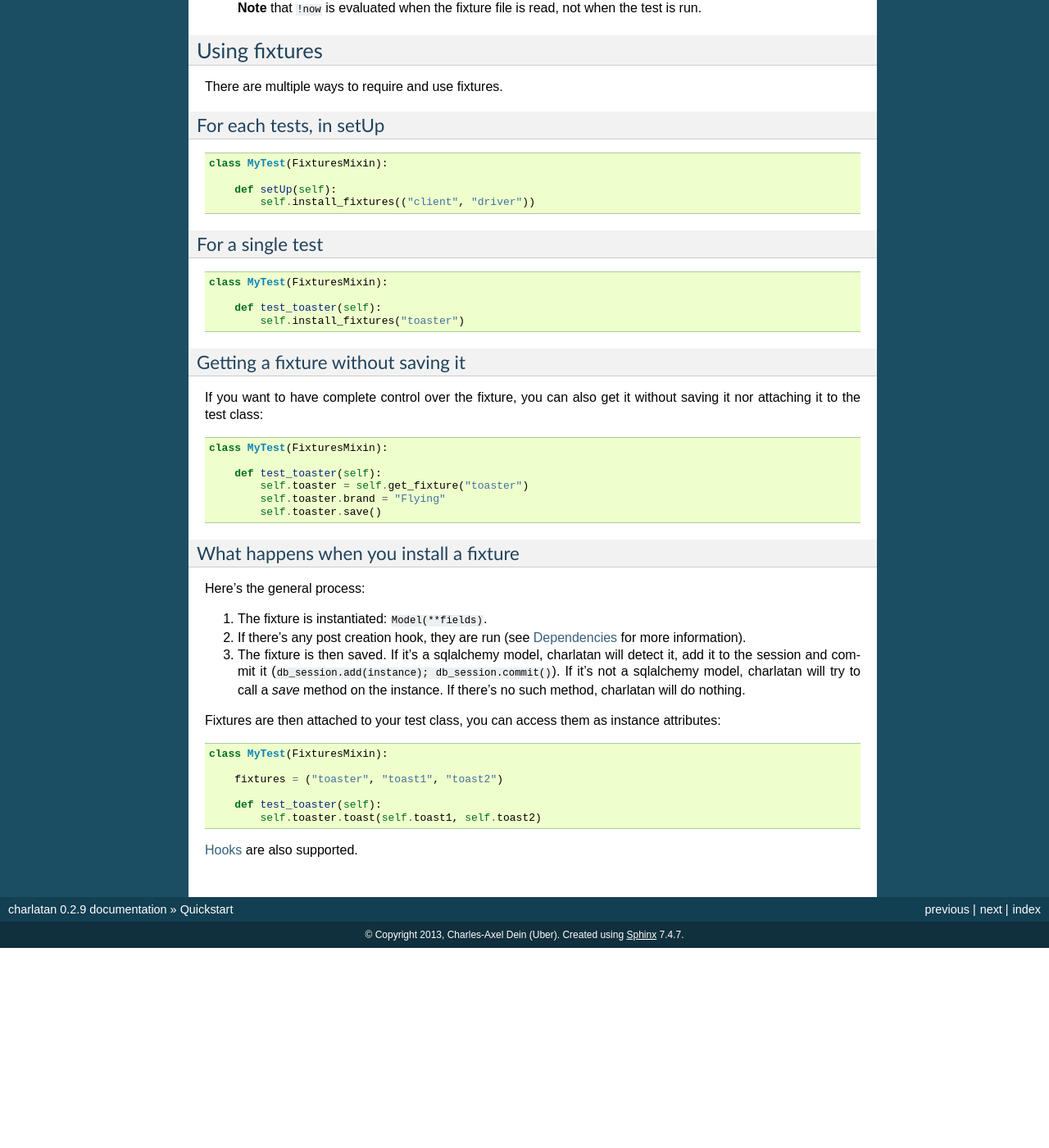
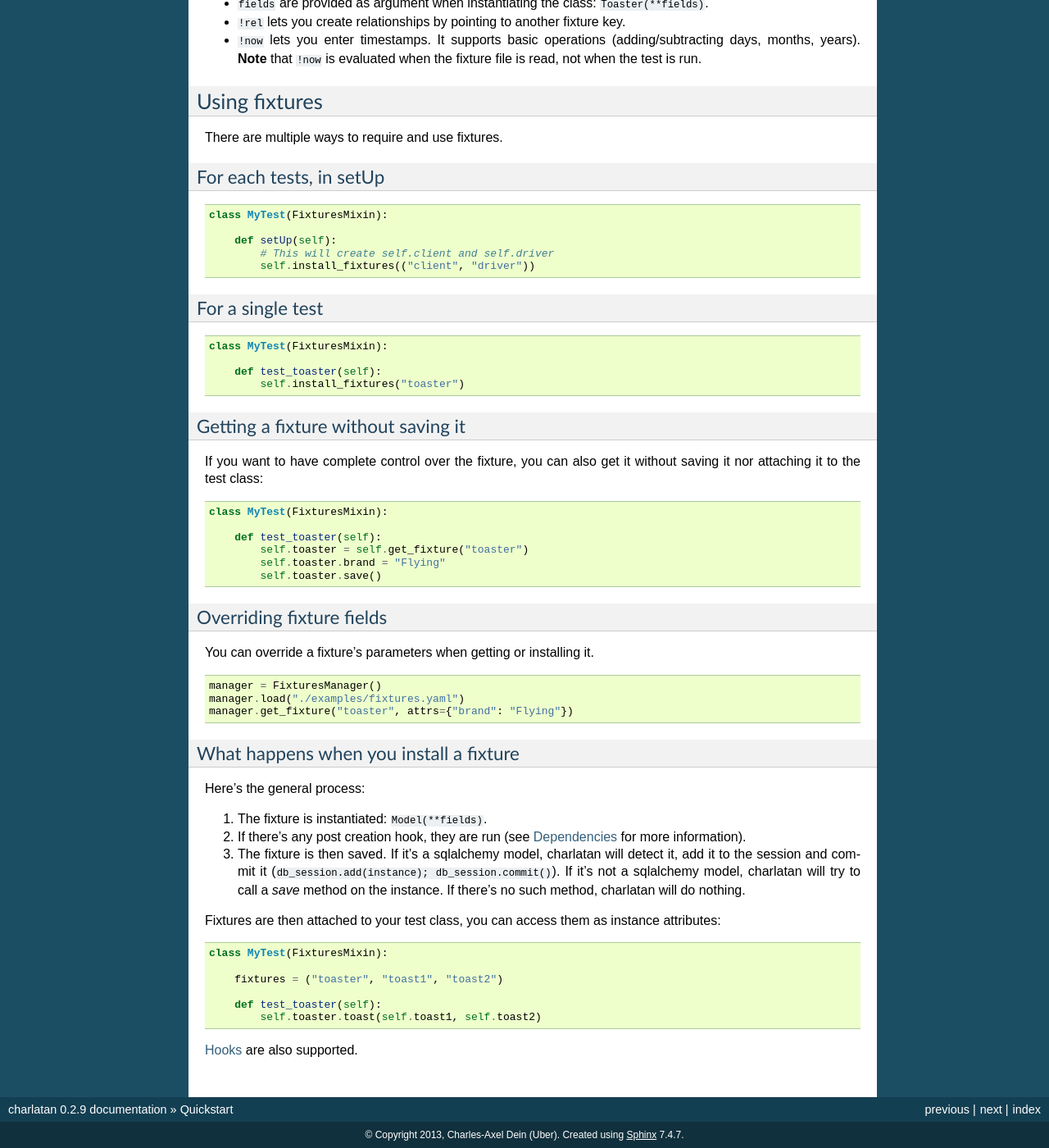
Before and after one commit to uber/charlatan, a Sphinx documentation site: the page built from docs/quickstart.rst, in a window 1280 px wide and 1400 px high, scrolled down 1194 px. Shown: the whole window at 82% size. Built offline with Sphinx 7.4.7, drawn with Linux system fonts in a browser that asks for light colours; the version number is read from the project's files by our own code; before the commit the page ends 2350 px from its top, so only the background shows below that; some of the changed text lies outside the part shown.

Commit message:
Document fixture fields override

```diff
--- a/docs/examples/fixtures.yaml
+++ b/docs/examples/fixtures.yaml
@@ -5,17 +5,21 @@
     toasts: [!rel toast1, !rel toast2]
     bought: !now -1y
   model: Toaster
+
 toaster_already_in_db:
   id: 10
   model: Toaster
+
 toast1:
   fields:
     bread: brioche
   model: .toast:Toast
+
 toast2:
   fields:
     bread: campagne
   model: .toast:Toast
+
 user:
   fields:
     name: Michel Audiard
--- a/docs/examples/fixtures_dict.yaml
+++ b/docs/examples/fixtures_dict.yaml
@@ -1,6 +1,7 @@
 fixture_name:
   fields:
     foo: bar
+
 fixture_list:
   fields:
     - "foo"
--- a/docs/quickstart.rst
+++ b/docs/quickstart.rst
@@ -1,5 +1,9 @@
 Quickstart
 ==========
+
+.. testsetup:: *
+
+    from charlatan import FixturesManager
 
 
 Setting up your tests
@@ -69,6 +73,7 @@
     class MyTest(FixturesMixin):
 
         def setUp(self):
+            # This will create self.client and self.driver
             self.install_fixtures(("client", "driver"))
 
 For a single test
@@ -98,6 +103,17 @@
             self.toaster.brand = "Flying"
             self.toaster.save()
 
+Overriding fixture fields
+"""""""""""""""""""""""""
+
+You can override a fixture's parameters when getting or installing it.
+
+.. code-block:: python
+
+    manager = FixturesManager()
+    manager.load("./examples/fixtures.yaml")
+    manager.get_fixture("toaster", attrs={"brand": "Flying"})
+
 
 What happens when you install a fixture
 """""""""""""""""""""""""""""""""""""""
```
Also changed, not shown: 2 other files.
